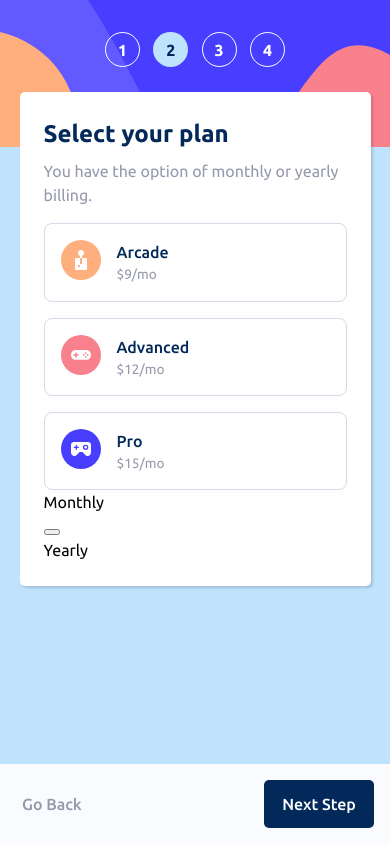
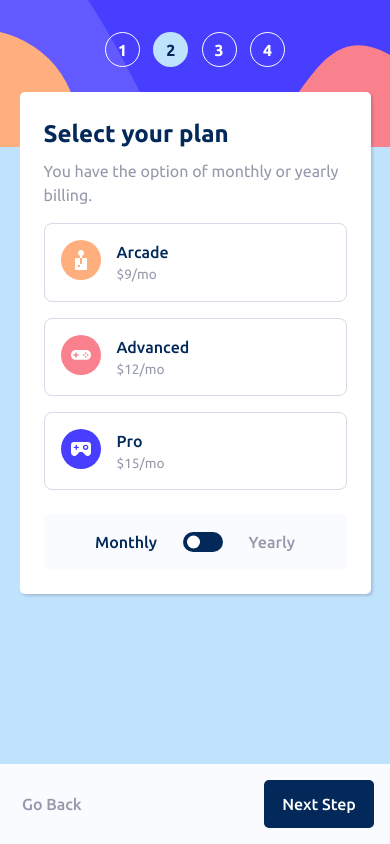
Before and after one commit to sodiqsanusi/multi-step-form, a Next.js app: page /select-plan in a window 390 px wide. Built offline with nearby package versions, Linux system fonts and the light colour scheme.

Commit message:
Done with the main styling of the second stage (Mobile)

```diff
--- a/components/footerish/footerish.js
+++ b/components/footerish/footerish.js
@@ -44,8 +44,10 @@ const Footerish = () => {
   return (
     <footer className={styles.main}>
       <div className={styles.container}>
-        {routes[previous] && <button onClick={handlePrevious}>Go Back</button>}
-        <button id={(next == 5) ? styles.confirm : ''} onClick={handleNext}>{(next == 5) ?  'Confirm' :'Next Step'}</button>
+        {routes[previous] && <button onClick={handlePrevious} className={styles.diff}>Go Back</button>}
+        <button id={(next == 5) ? styles.confirm : ''} onClick={handleNext}>
+          {(next == 5) ?  'Confirm' :'Next Step'}
+        </button>
       </div>
     </footer>
   );
--- a/components/footerish/footerish.module.css
+++ b/components/footerish/footerish.module.css
@@ -37,6 +37,6 @@
   background-color: var(--purplishBlue);
 }.container button:last-of-type:focus, .container button:last-of-type:hover{
   filter: contrast(150%);
-}.container button:first-of-type:hover, .container button:first-of-type:focus{
-  color: var(--marineBlue);
+}.diff:hover, .diff:focus{
+  color: var(--marineBlue) !important;
 }
--- a/globalContext.js
+++ b/globalContext.js
@@ -4,9 +4,10 @@ export const globalContext = createContext();
 
 export const GlobalProvider = ({children}) => {
   let [stage, setStage] = useState(1);
+  let [renewal, setRenewal] = useState('month');
 
   return(
-    <globalContext.Provider value={{stage, setStage}}>
+    <globalContext.Provider value={{stage, setStage, renewal, setRenewal}}>
       {children}
     </globalContext.Provider>
   )
--- a/pages/select-plan.js
+++ b/pages/select-plan.js
@@ -11,10 +11,26 @@ import proImage from '../public/images/icon-pro.svg';
 
 const SelectPlan = () => {
 
-  let {setStage} = useContext(globalContext);
+  let {setStage, renewal, setRenewal} = useContext(globalContext);
   useEffect(() => {
     setStage(2)
   }, [])
+
+  let periods = {
+    month: {
+      change: 'year',
+      words: ['9/mo', '12/mo', '15/mo']
+    },
+    year: {
+      change: 'month',
+      words: ['90/yr', '120/yr', '150/yr']
+    }
+  }
+
+  let handleSwitch = () => {
+    setRenewal(periods[renewal].change)
+    console.log('Clicked', periods[renewal].change)
+  }
 
   return (
     <>
@@ -29,31 +45,31 @@ const SelectPlan = () => {
             <div><Image src={arcadeImage} aria-hidden='true' alt='Pick the arcade plan'/></div>
             <div className={styles.dummy}>
               <h3>Arcade</h3>
-              <p>$9/mo</p>
-              <p>2 months free</p>
+              <p>${periods[renewal].words[0]}</p>
+              {renewal == 'year' && <p className={styles.dum}>2 months free</p>}
             </div>
           </button>
           <button>
             <div><Image src={advancedImage} aria-hidden='true' alt='Pick the advanced plan'/></div>
             <div className={styles.dummy}>
               <h3>Advanced</h3>
-              <p>$12/mo</p>
-              <p>2 months free</p>
+              <p>${periods[renewal].words[1]}</p>
+              {renewal == 'year' && <p className={styles.dum}>2 months free</p>}
             </div>
           </button>
           <button>
             <div><Image src={proImage} aria-hidden='true' alt='Pick the pro plan'/></div>
             <div className={styles.dummy}>
               <h3>Pro</h3>
-              <p>$15/mo</p>
-              <p>2 months free</p>
+              <p>${periods[renewal].words[2]}</p>
+              {renewal == 'year' && <p className={styles.dum}>2 months free</p>}
             </div>
           </button>
         </section>
-        <div>
-          <div>
+        <div className={styles.switchContainer}>
+          <div className={`${styles.switch} ${renewal == 'year' ? styles.active : ''}`}>
             <p>Monthly</p>
-            <button>
+            <button onClick={handleSwitch}>
               <span></span>
             </button>
             <p>Yearly</p>
--- a/styles/select-plan.module.css
+++ b/styles/select-plan.module.css
@@ -4,6 +4,7 @@
   justify-content: space-between;
   row-gap: 1em;
   flex-direction: column;
+  margin-bottom: 1.5em;
 }
 .layout button{
   cursor: pointer;
@@ -29,8 +30,7 @@
 }.dummy p:first-of-type{
   color: var(--coolGray);
   font-size: .85rem;
-}.dummy p:last-of-type{
-  display: none;
+}.dum{
   color: var(--marineBlue);
   font-size: .75rem;
   font-weight: 500;
@@ -38,5 +38,55 @@
 
 .chosen{
   border-color: var(--marineBlue);
+  background-color: var(--magnolia);
+}
+
+.switchContainer{
+  width: 100%;
   background-color: var(--alabaster);
+  border-radius: 5px;
+  padding: 1em 0;
+  display: flex;
+  align-items: center;
+  justify-content: center;
 }
+.switch{
+  display: flex;
+  align-items: center;
+  justify-content: space-between;
+  width: 75%;
+  max-width: 200px;
+}.switch p{
+  font-weight: 500;
+  color: var(--coolGray);
+}.switch p:first-of-type{
+  color: var(--marineBlue);
+}.switch button{
+  cursor: pointer;
+  position: relative;
+  width: 20%;
+  max-width: 40px;
+  height: 20px;
+  outline: none;
+  border: none;
+  border-radius: 20px;
+  background-color: var(--marineBlue);
+}.switch button span{
+  top: 50%;
+  transform: translateY(-50%);
+  left: 10%;
+  position: absolute;
+  width: 13px;
+  height: 13px;
+  background-color: var(--white);
+  border-radius: 50%;
+}
+
+.active p:last-of-type{
+  color: var(--marineBlue);
+}.active p:first-of-type{
+  color: var(--coolGray);
+}.active button span{
+  left: initial;
+  right: 10%;
+}
```
